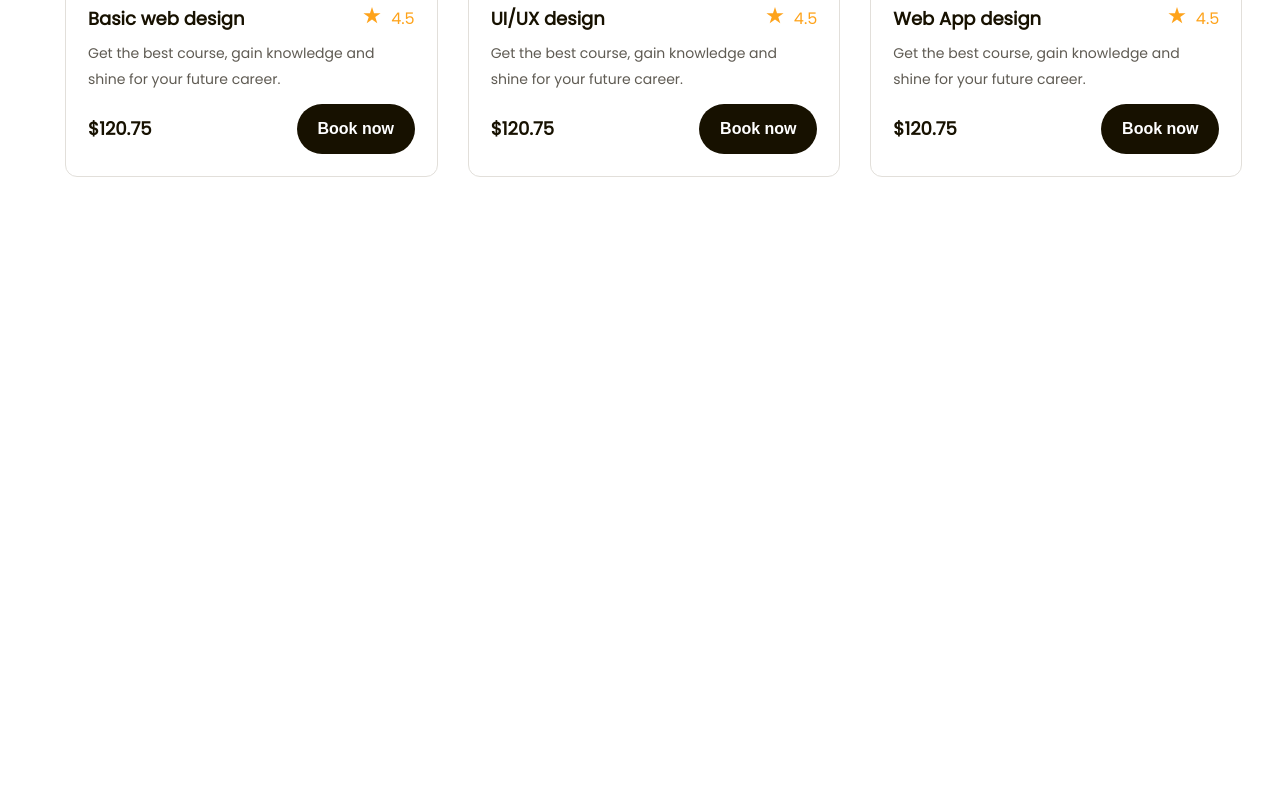
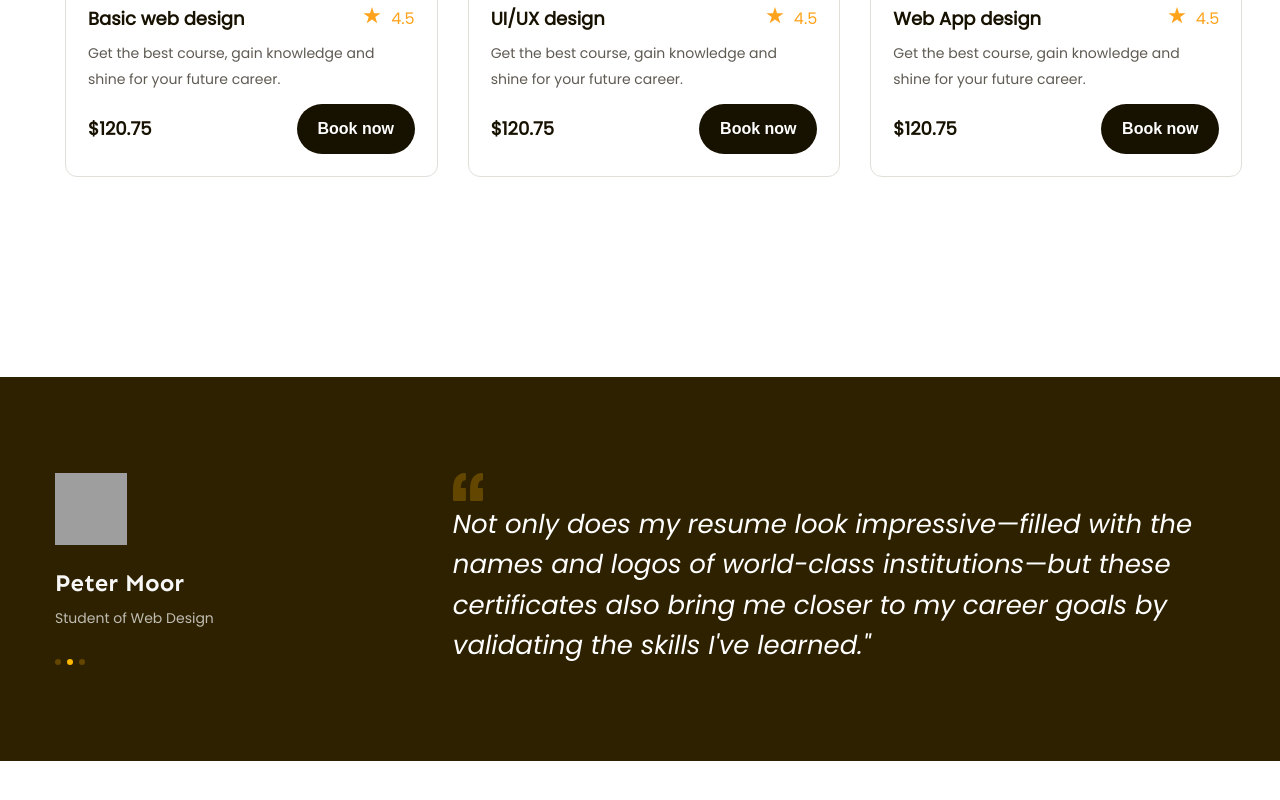
Before and after one commit to GodProe/figma-to-html, a plain HTML site: page index.html in a window 1280 px wide. Shown: the part 1576-2376 px from the top of the page. Drawn offline with Linux system fonts and the light colour scheme; grey boxes are pictures that could not be loaded.

Commit message:
p8 phần feedback

```diff
--- a/assets/css/style.css
+++ b/assets/css/style.css
@@ -58,7 +58,7 @@ a {
   cursor: pointer;
 }
 
-/* Header */
+/* =============== Header -------------- */
 .header {
   background: #fffcf4;
   z-index: 1;
@@ -332,6 +332,7 @@ a {
 }
 
 .popular .courses-item {
+  flex: 1;
   border-radius: 12px;
   border: 1px solid #e2dfda;
   background: #fff;
@@ -408,3 +409,68 @@ a {
 .popular .courses-item .btn-book:hover {
   background-color: var(--primary-color);
 }
+
+/* ======= Feedback ======= */
+.feedback {
+  margin-top: 135px;
+  padding: 96px 0px;
+  background: #2e2100;
+}
+
+.feedback-item {
+  display: flex;
+}
+
+.feedback-item .avatar {
+  width: 72px;
+  height: 72px;
+  border-radius: 50;
+  object-fit: cover;
+}
+
+.feedback-item .info .member-name {
+  margin-top: 18px;
+  color: #f7f7f7;
+  font-family: var(--font-heading);
+  font-size: 2.4rem;
+  font-weight: 700;
+  line-height: 1.42;
+}
+
+.feedback-item .info .desc {
+  margin-top: 4px;
+  color: #bfbcb2;
+  font-size: 1.4rem;
+  line-height: 1.86;
+}
+
+.feedback-item .dots {
+  display: flex;
+  margin-top: 28px;
+  gap: 6px;
+}
+
+.feedback-item .dot {
+  height: 6px;
+  width: 6px;
+  border-radius: 50%;
+  background: #634700;
+  cursor: pointer;
+}
+
+.feedback-item .dot.active {
+  background: var(--primary-color);
+  cursor: default;
+}
+
+.feedback-item .content {
+  width: 66%;
+  margin-left: auto;
+}
+
+.feedback-item blockquote {
+  color: #fff;
+  font-size: 2.6rem;
+  font-style: italic;
+  line-height: 1.54;
+}
--- a/index.html
+++ b/index.html
@@ -253,6 +253,45 @@
           </div>
         </div>
       </div>
+
+      <!-- Feedback -->
+      <div class="feedback">
+        <div class="main-content">
+          <div class="feedback-list">
+            <div class="feedback-item">
+              <!-- khối bên trái -->
+              <div class="info">
+                <img
+                  src="./assets/img/Avatar.svg"
+                  alt="Peter Moor"
+                  class="avatar"
+                />
+                <p class="member-name">Peter Moor</p>
+                <p class="desc">Student of Web Design</p>
+                <div class="dots">
+                  <span class="dot"></span>
+                  <span class="dot active"></span>
+                  <span class="dot"></span>
+                </div>
+              </div>
+              <!-- khối bên phải -->
+              <div class="content">
+                <img
+                  src="./assets/img/open-quote.svg"
+                  alt=""
+                  class="open-quote"
+                />
+                <blockquote>
+                  Not only does my resume look impressive—filled with the names
+                  and logos of world-class institutions—but these certificates
+                  also bring me closer to my career goals by validating the
+                  skills I've learned."
+                </blockquote>
+              </div>
+            </div>
+          </div>
+        </div>
+      </div>
     </main>
   </body>
 </html>
```
Also changed, not shown: assets/img/open-quote.svg (added), 1 other file.
